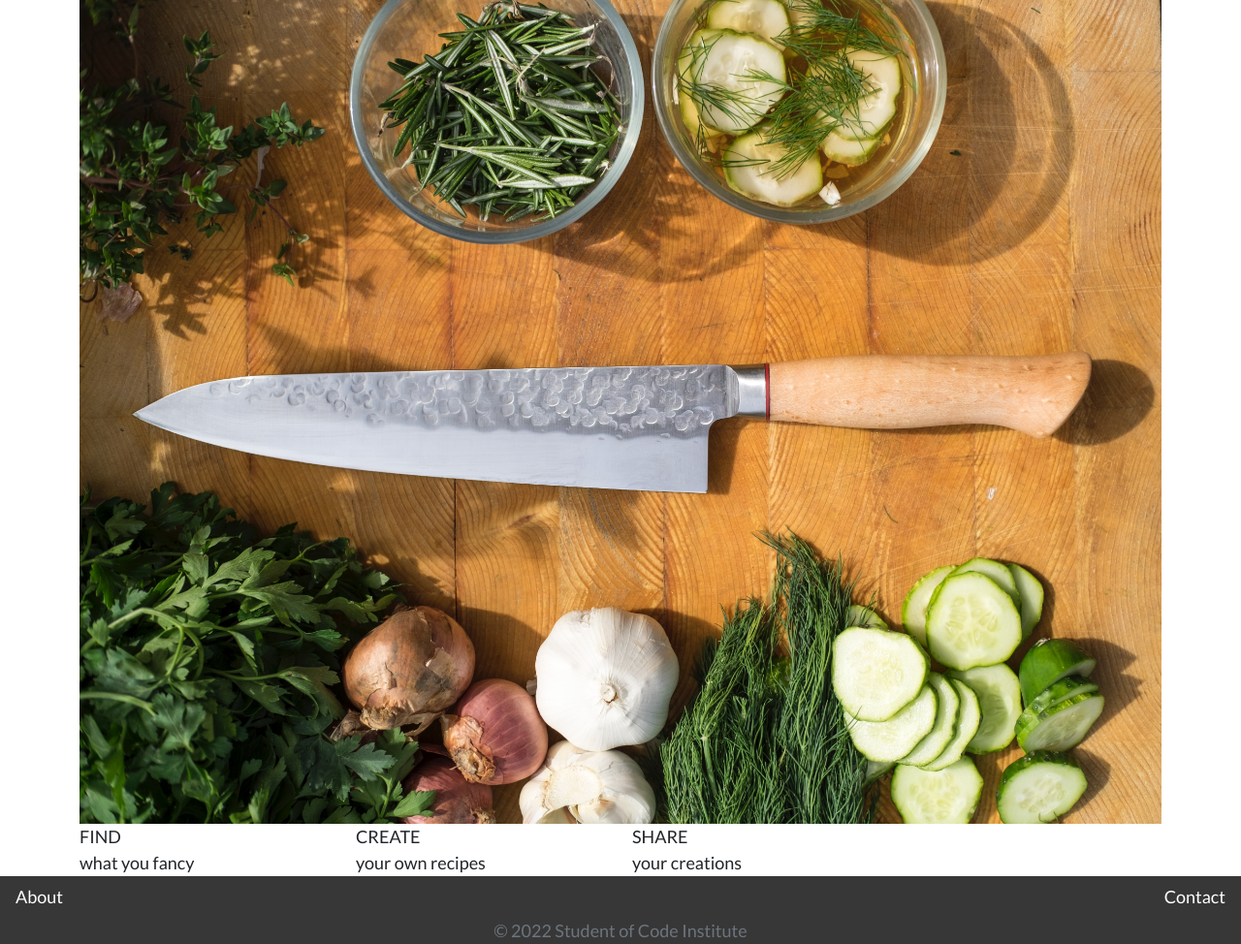
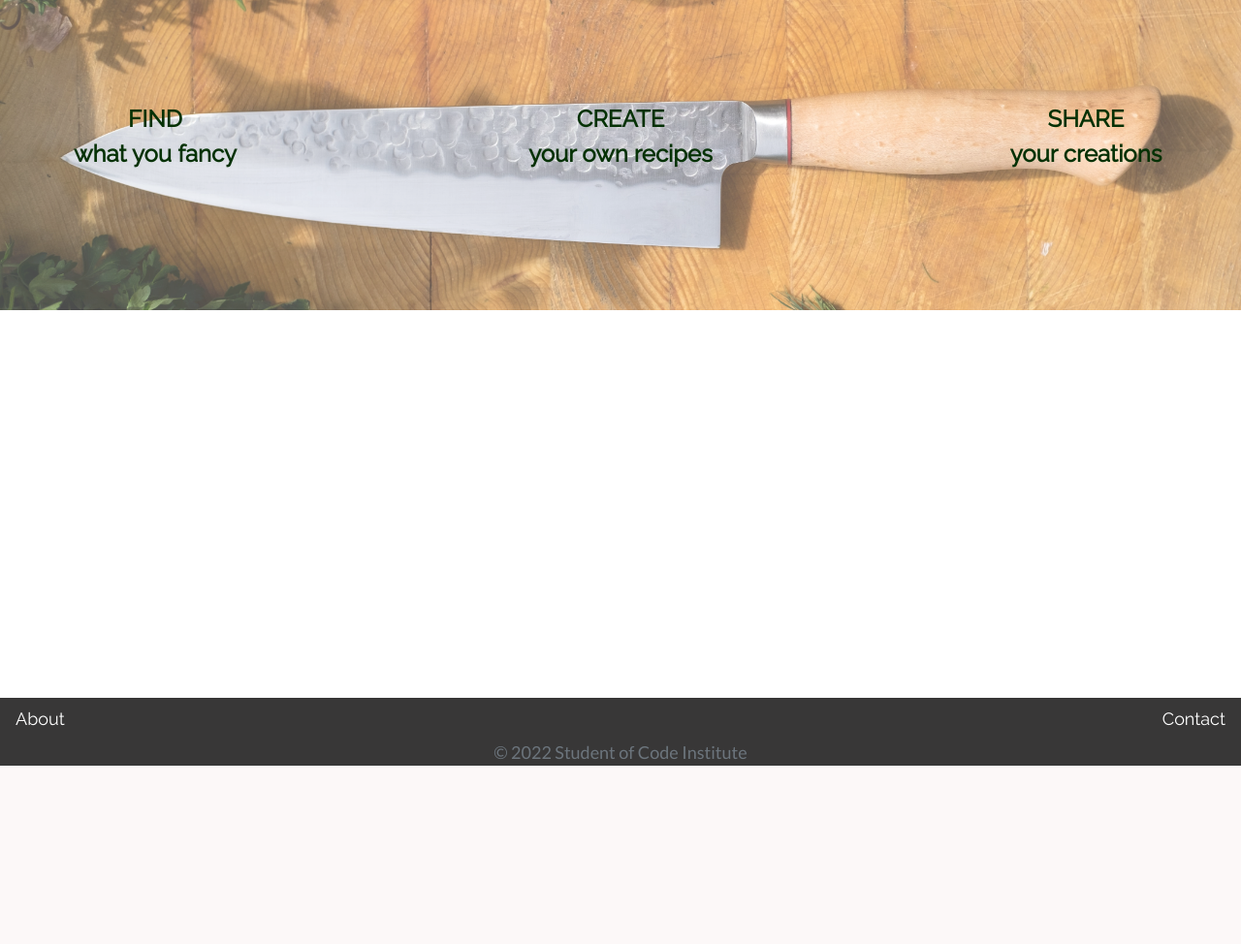
Before and after one commit to mountaincharlie/cook-ebook, a Django app: page / in a window 1280 px wide. Shown: the part 59-1033 px from the top of the page at 97% size. After the commit the page ends 849 px from the top, so only its background shows below. Run offline with Django 3.2, Linux system fonts and the light colour scheme.

Commit message:
feat: style index.html cover image and site intro text

```diff
--- a/static/css/style.css
+++ b/static/css/style.css
@@ -11,6 +11,16 @@ body{
     font-size: 18px;
     min-height: 100vh;
 
+}
+
+.row{
+    padding:0;
+    margin:0;
+}
+
+.container{
+    padding:0;
+    margin:0;
 }
 
 
@@ -32,6 +42,10 @@ header{
     min-height: 5vh;
 }
 
+li{
+    font-family: Raleway, sans-serif;
+}
+
 
 /* ---------------------- MAIN */
 
@@ -40,6 +54,43 @@ main{
 
 }
 
+.container{
+    max-width:100%;
+}
+
+.cover-image-container{
+    width:100%;
+    height: 40vh;
+    overflow: clip;
+}
+
+.cover-image {
+    width: 100%;
+    height: 100%;
+    object-fit: cover;
+    padding:0;
+    opacity:0.7;
+}
+
+.site-intro-container{
+    width:100%;
+    position: absolute;
+    left: 50%;
+    top: 25%;
+    transform: translate( -50%, -50% );
+    text-align: center;
+
+    justify-content: space-between;
+}
+
+.site-intro{
+    font-family:Raleway, sans-serif;
+    font-size: 3vh;
+    font-weight: 900;
+    color: rgb(5, 49, 5);
+    padding: 0.3em;
+    margin: 0;
+}
 
 /* ---------------------- FOOTER */
 
```
